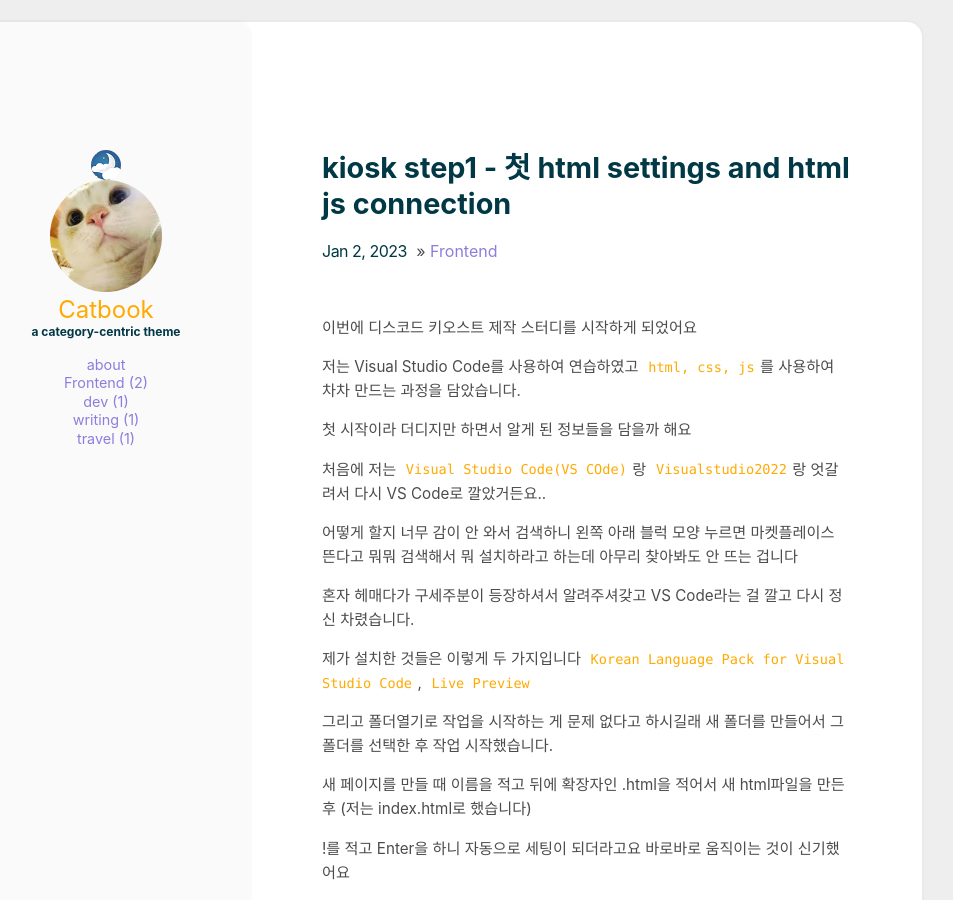
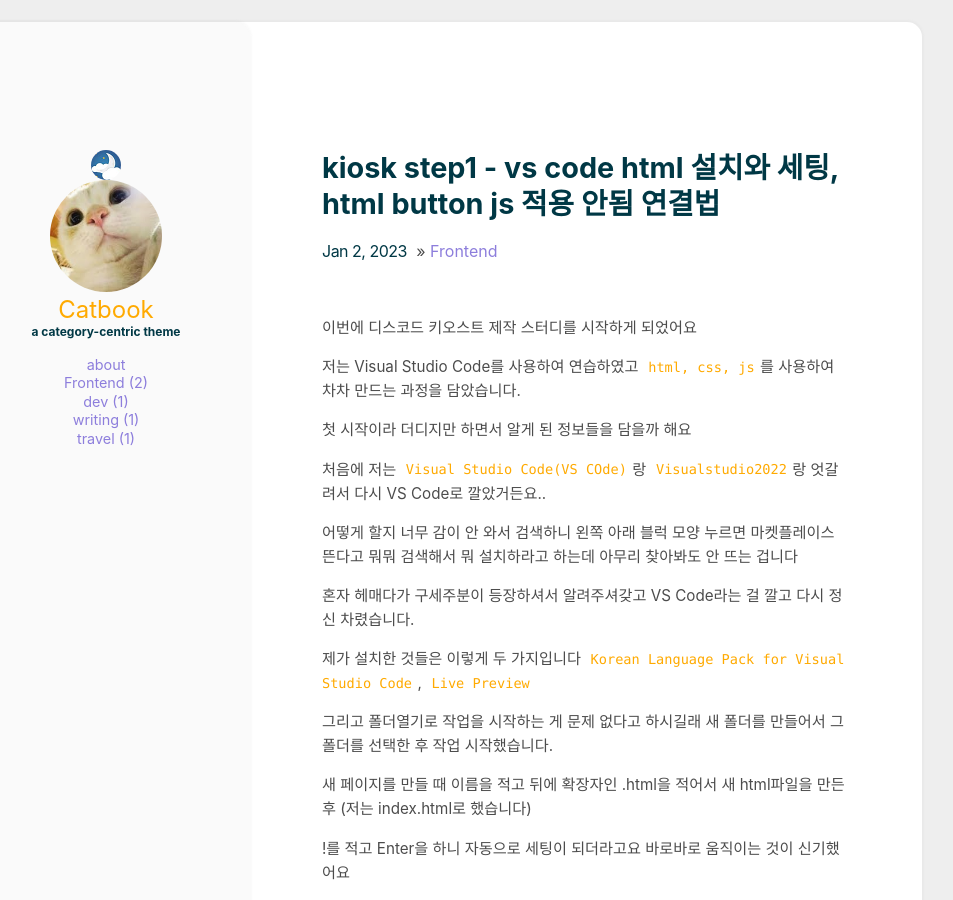
Before and after one commit to SeungYeon04/SeungYeon04.github.io, a Jekyll site: the page built from _posts/2023-01-02-kiosk1.md, in a window 1280 px wide and 900 px high. Shown: the whole window, without its empty margins (198-1151 px from the left). Built offline with Jekyll 4.4.1, drawn with Linux system fonts in a browser that asks for light colours.

Commit message:
Update 2023-01-02-kiosk1.md

```diff
--- a/_posts/2023-01-02-kiosk1.md
+++ b/_posts/2023-01-02-kiosk1.md
@@ -1,5 +1,5 @@
 ---
-title: kiosk step1 - 첫 html settings and html js connection
+title: kiosk step1 - vs code html 설치와 세팅, html button js 적용 안됨 연결법
 categories: [Frontend]
 comments: true
 ---
```
